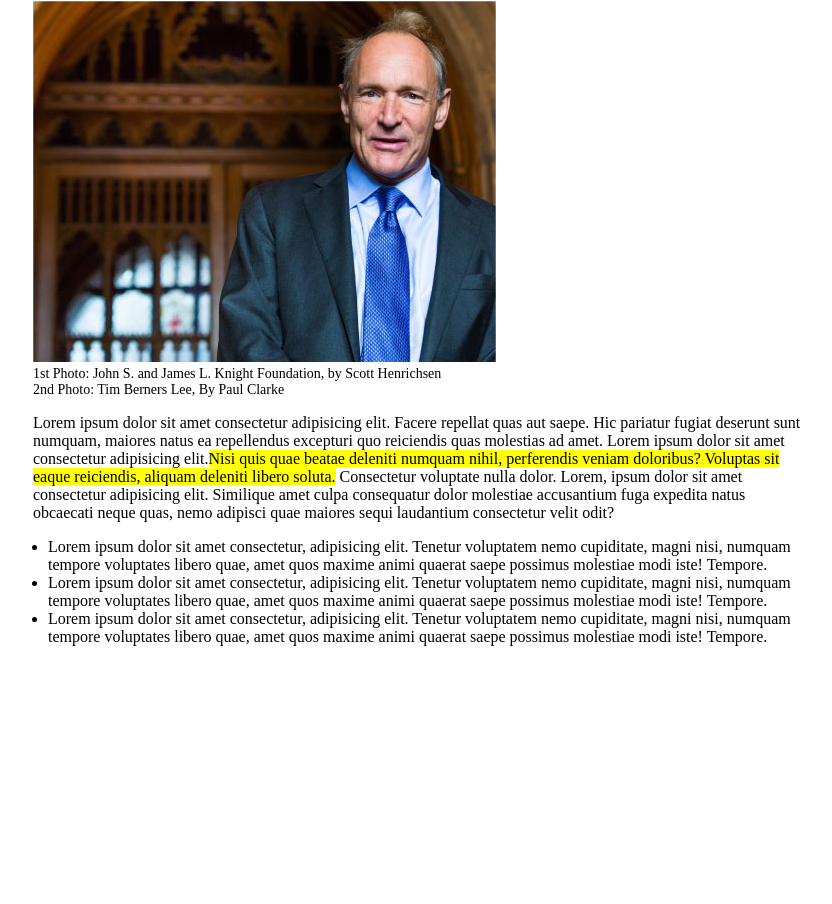
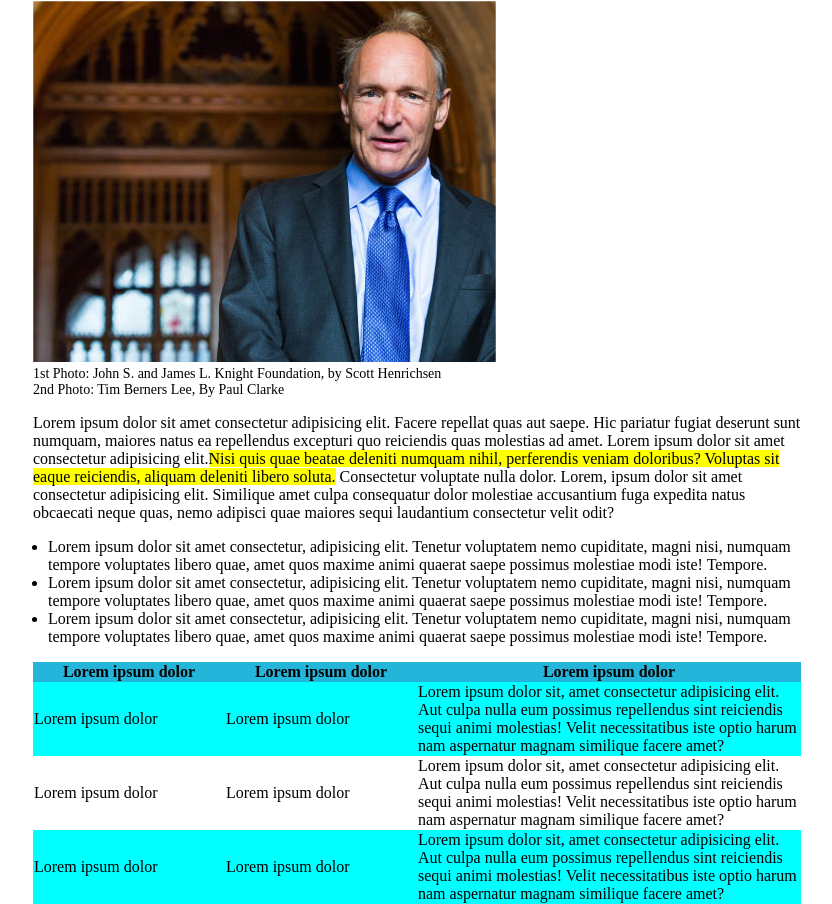
Before and after one commit to FrancescoMinichiello/html-css-booleaner, a plain HTML site: page index.html in a window 1280 px wide. Shown: the part 626-1530 px from the top of the page, without its empty margins (223-1055 px from the left). Before the commit the page ends 1272 px from the top, so only its background shows below. Drawn offline with Linux system fonts and the light colour scheme.

Commit message:
Added table

```diff
--- a/index.html
+++ b/index.html
@@ -55,6 +55,43 @@
                 nisi, numquam tempore voluptates libero quae, amet quos maxime animi quaerat saepe possimus molestiae
                 modi iste! Tempore.</li>
         </ul>
+        <!--Intestazione della tabella-->
+        <table>
+            <thead>
+                <tr class="colore-intestazione-tabella">
+                    <th id="cella-1">Lorem ipsum dolor</th>
+                    <th id="cella-2">Lorem ipsum dolor</th>
+                    <th>Lorem ipsum dolor</th>
+                </tr>
+            </thead>
+            <!--Corpo della tabella-->
+            <tbody>
+                <tr class="colore-corpo-tabella">
+                    <td>Lorem ipsum dolor</td>
+                    <td>Lorem ipsum dolor</td>
+                    <td>Lorem ipsum dolor sit, amet consectetur adipisicing elit. Aut culpa nulla eum
+                        possimus
+                        repellendus sint reiciendis sequi animi molestias! Velit necessitatibus iste optio harum nam
+                        aspernatur magnam similique facere amet?</td>
+                </tr>
+                <tr>
+                    <td>Lorem ipsum dolor</td>
+                    <td>Lorem ipsum dolor</td>
+                    <td>Lorem ipsum dolor sit, amet consectetur adipisicing elit. Aut culpa nulla eum
+                        possimus
+                        repellendus sint reiciendis sequi animi molestias! Velit necessitatibus iste optio harum nam
+                        aspernatur magnam similique facere amet?</td>
+                </tr>
+                <tr class="colore-corpo-tabella">
+                    <td>Lorem ipsum dolor</td>
+                    <td>Lorem ipsum dolor</td>
+                    <td>Lorem ipsum dolor sit, amet consectetur adipisicing elit. Aut culpa nulla eum
+                        possimus
+                        repellendus sint reiciendis sequi animi molestias! Velit necessitatibus iste optio harum nam
+                        aspernatur magnam similique facere amet?</td>
+                </tr>
+            </tbody>
+        </table>
     </main>
 
     <!--Piè di pagina-->
--- a/style.css
+++ b/style.css
@@ -54,3 +54,23 @@ figure {
 ul {
     margin-left: -25px;
 }
+
+table {
+    border-spacing: 0;
+}
+
+#cella-1 {
+    width: 25%;
+}
+
+#cella-2 {
+    width: 25%;
+}
+
+.colore-intestazione-tabella {
+    background-color: #24b5da;
+}
+
+.colore-corpo-tabella {
+    background-color: aqua;
+}
```
